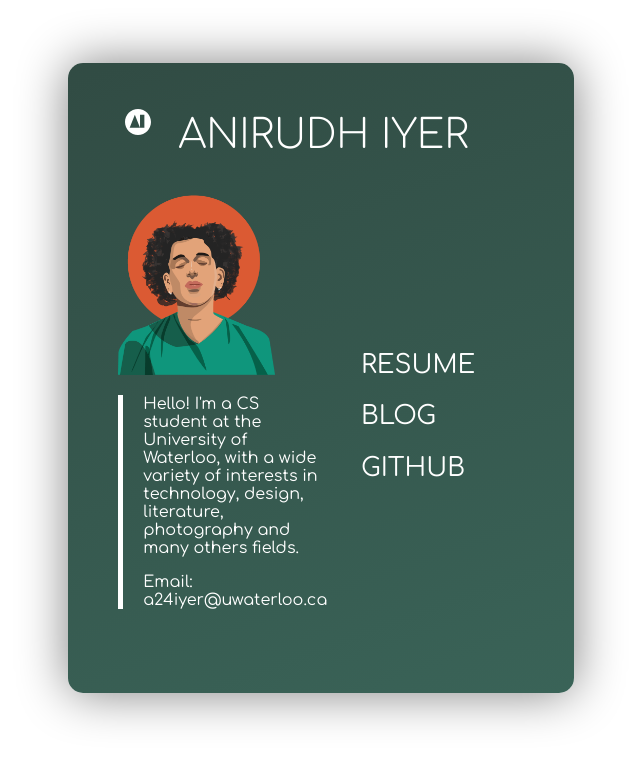
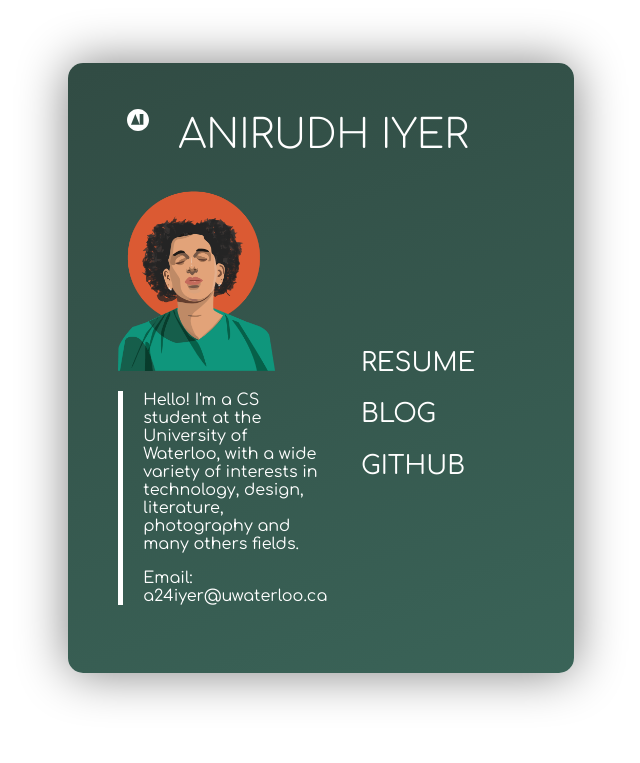
Before and after one commit to anirudhi/anirudhi.github.io, a Jekyll site: the page index.html, which Jekyll copies as it is, in a window 1280 px wide. Shown: the top 763 px of the page, without its empty margins (319-959 px from the left). Built offline with Jekyll 4.4.1, drawn with Linux system fonts in a browser that asks for light colours.

Commit message:
fix mobile

```diff
--- a/css/styles.css
+++ b/css/styles.css
@@ -42,7 +42,7 @@
     /* width: 40%;
     height: 30%;
     margin: 7vh auto 0 auto; */
-    padding: 0 50px 50px 50px;
+    padding: 0 50px 30px 50px;
     display: grid;
     grid-template-columns: 50% 50%;
     grid-template-rows: 100%;
@@ -160,9 +160,9 @@
     }
 
     .content-container {
-        display: grid;
-        grid-template-columns: 100%;
-        grid-template-rows: 50% 50%;
+        display: block;
+        /* grid-template-columns: 100%;
+        grid-template-rows: 50% 50%; */
     }
 
     h1 {
```
